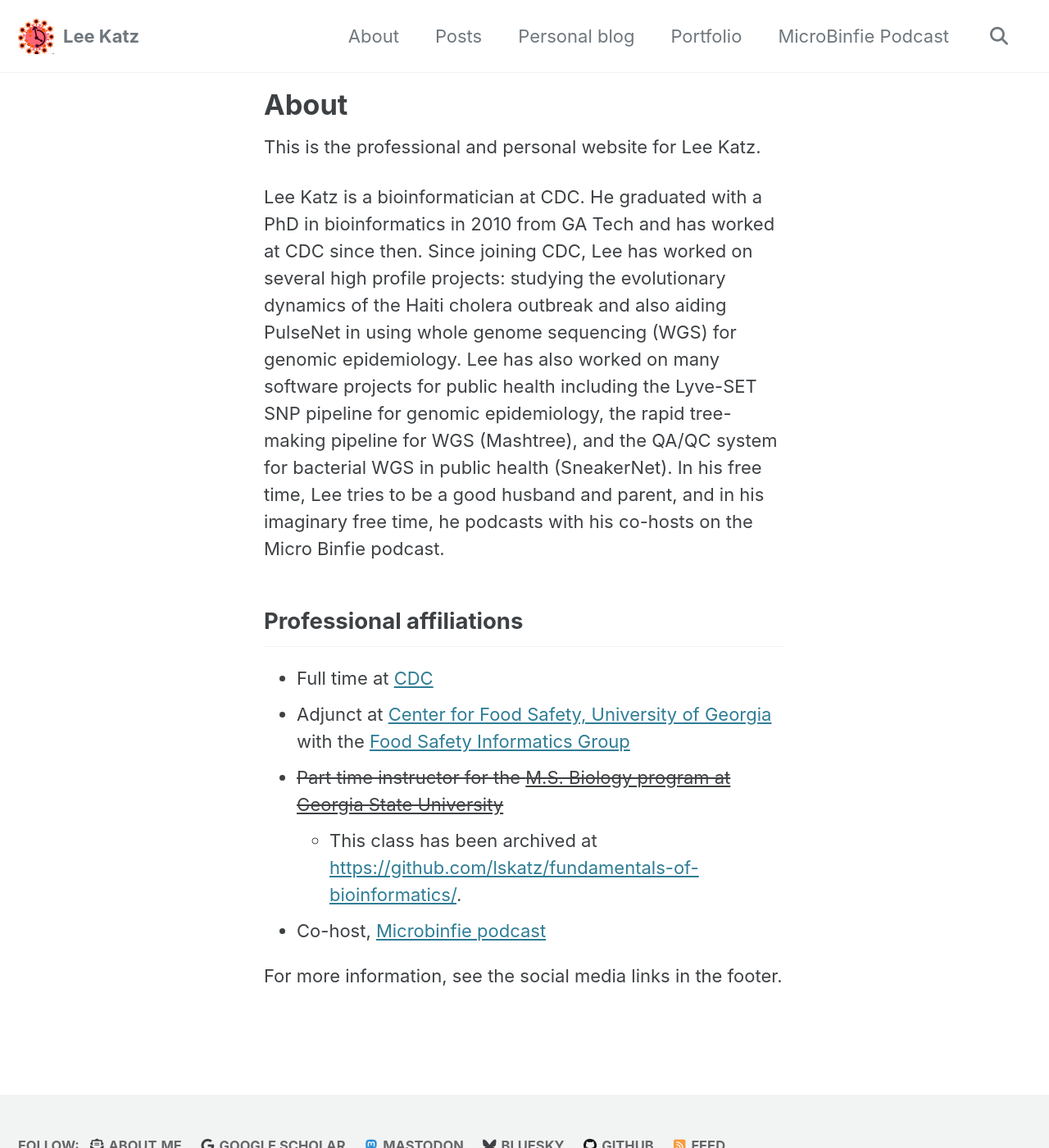
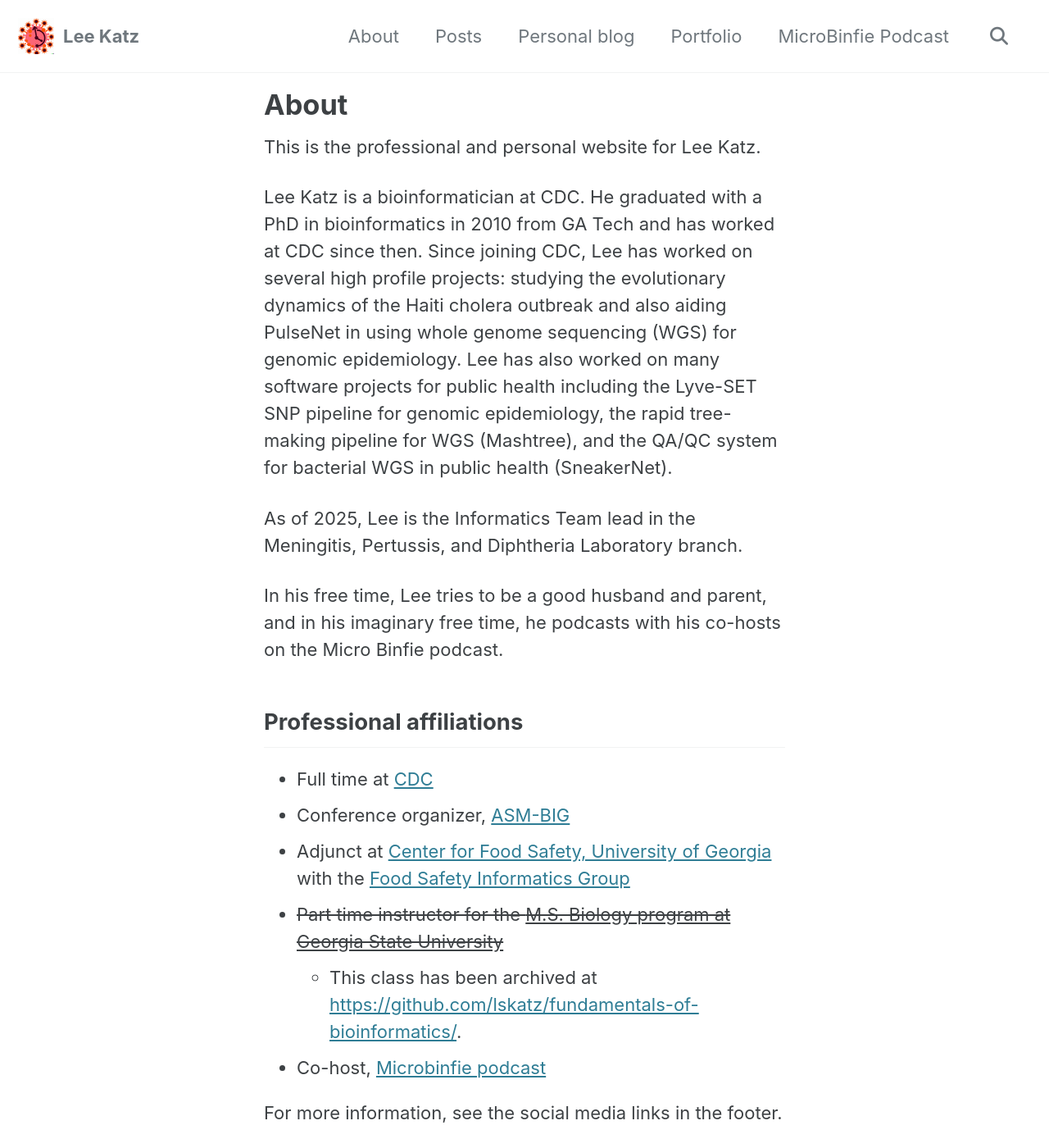
Before and after one commit to lskatz/lskatz.github.io, a Jekyll site: the page built from _pages/about.md, in a window 1280 px wide and 1400 px high. Shown: the whole window at 82% size. Built offline with Jekyll 4.4.1, drawn with Linux system fonts in a browser that asks for light colours.

Commit message:
updated about

```diff
--- a/_pages/about.md
+++ b/_pages/about.md
@@ -6,11 +6,16 @@
 
 This is the professional and personal website for Lee Katz.
 
-Lee Katz is a bioinformatician at CDC.  He graduated with a PhD in bioinformatics in 2010 from GA Tech and has worked at CDC since then.  Since joining CDC, Lee has worked on several high profile projects: studying the evolutionary dynamics of the Haiti cholera outbreak and also aiding PulseNet in using whole genome sequencing (WGS) for genomic epidemiology.  Lee has also worked on many software projects for public health including the Lyve-SET SNP pipeline for genomic epidemiology, the rapid tree-making pipeline for WGS (Mashtree), and the QA/QC system for bacterial WGS in public health (SneakerNet).  In his free time, Lee tries to be a good husband and parent, and in his imaginary free time, he podcasts with his co-hosts on the Micro Binfie podcast.
+Lee Katz is a bioinformatician at CDC.  He graduated with a PhD in bioinformatics in 2010 from GA Tech and has worked at CDC since then.  Since joining CDC, Lee has worked on several high profile projects: studying the evolutionary dynamics of the Haiti cholera outbreak and also aiding PulseNet in using whole genome sequencing (WGS) for genomic epidemiology.  Lee has also worked on many software projects for public health including the Lyve-SET SNP pipeline for genomic epidemiology, the rapid tree-making pipeline for WGS (Mashtree), and the QA/QC system for bacterial WGS in public health (SneakerNet).
+
+As of 2025, Lee is the Informatics Team lead in the Meningitis, Pertussis, and Diphtheria Laboratory branch.
+
+In his free time, Lee tries to be a good husband and parent, and in his imaginary free time, he podcasts with his co-hosts on the Micro Binfie podcast.
 
 ## Professional affiliations
 
 * Full time at [CDC](https://www.cdc.gov/)
+* Conference organizer, [ASM-BIG](https://asm.org/events/asm-big/scientific-program/program-committee)
 * Adjunct at [Center for Food Safety, University of Georgia](https://cfs.caes.uga.edu/) with the [Food Safety Informatics Group](https://www.denglab.site/)
 * ~~Part time instructor for the [M.S. Biology program at Georgia State University](https://cas.gsu.edu/program/biology-ms/)~~
   * This class has been archived at <https://github.com/lskatz/fundamentals-of-bioinformatics/>.
```
